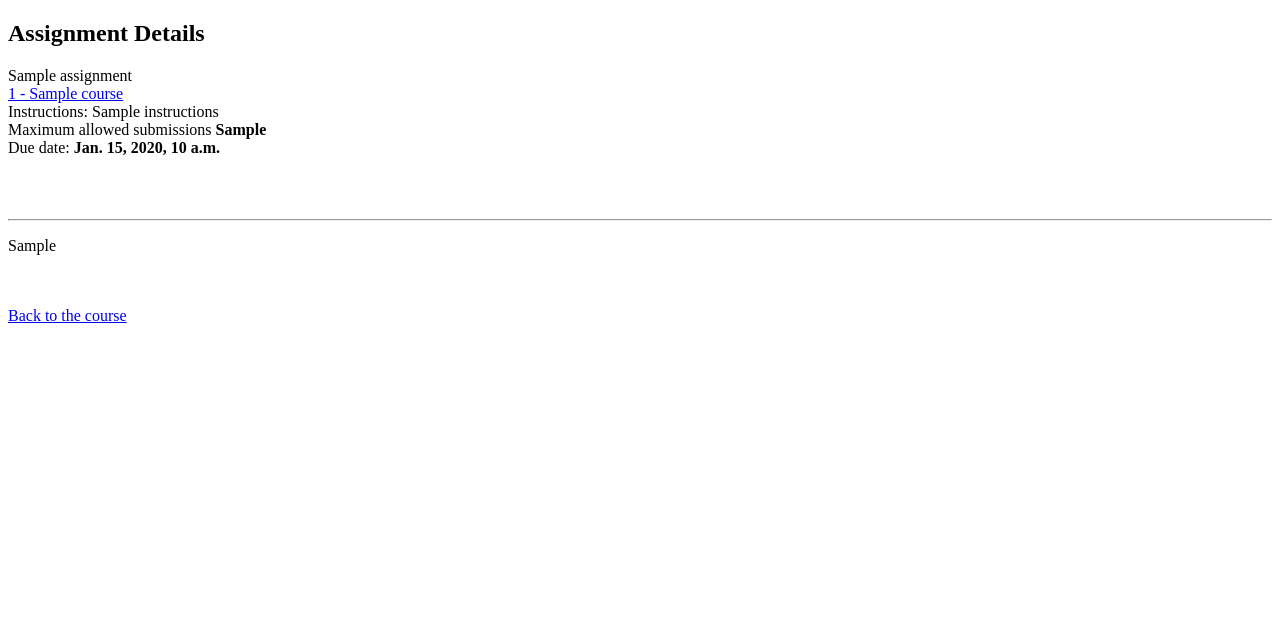
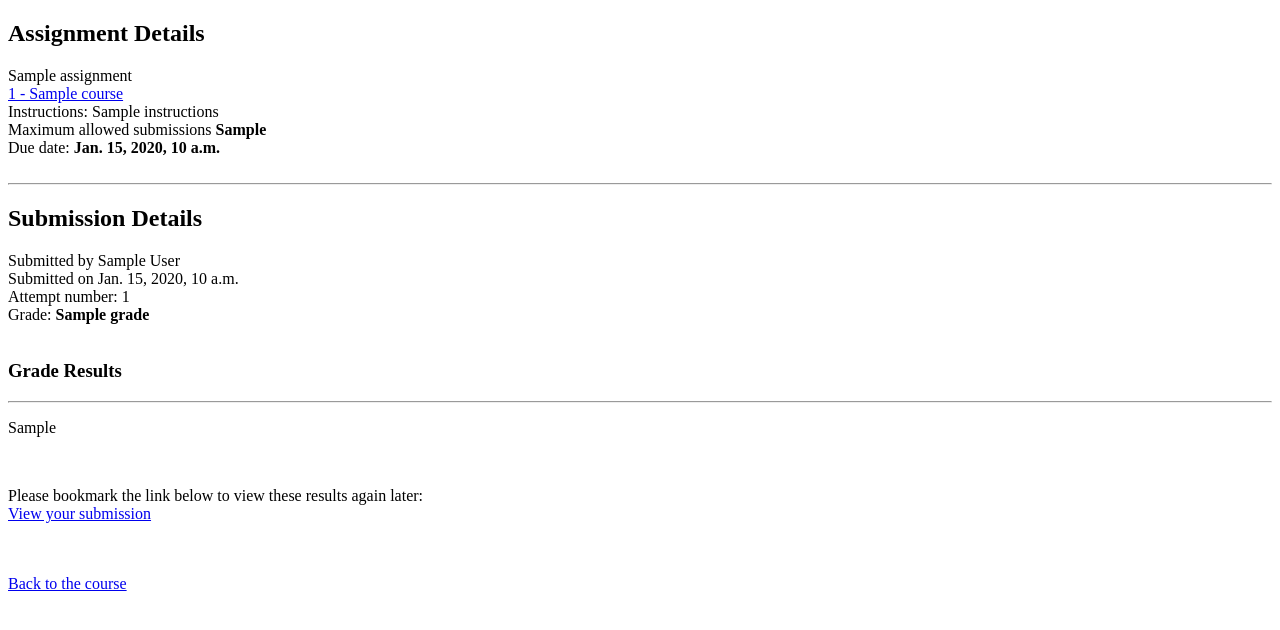
Before and after one commit to rossica/assignmentcollectorgrader, a Django app: template templates/collector/assignment.html in a window 1280 px wide. Shown: the top 630 px of the page. Run offline with Django 3.2, Linux system fonts and the light colour scheme; the template is opened without the code that fills it: most values are stand-ins (such as "Sample title", 1, 10 or a date in 2020).

Commit message:
Added view_submission. Tweaked templates to accommodate it. Made assignment.name unique together with assignment.course. No more duplicates.

```diff
--- a/collector/urls.py
+++ b/collector/urls.py
@@ -1,5 +1,5 @@
 from django.conf.urls.defaults import *
-from assignmentcollectorgrader.collector.views import *
+from assignmentcollectorgrader.collector.views import course_index, specific_term_course_index, view_course, view_assignment, view_submission, submit_assignment
 
 urlpatterns = patterns('',
     # Example:
@@ -9,5 +9,6 @@ urlpatterns = patterns('',
     (r'^(?P<year>\d{4})/(?P<term>(?i)(summer|spring|winter|fall))/$', specific_term_course_index),
     (r'^(?P<year>\d{4})/(?P<term>(?i)(summer|spring|winter|fall))/(?P<course_id>[A-Za-z]{1,4}\d{3}[A-Za-z]?)/$', view_course), #
     (r'^(?P<year>\d{4})/(?P<term>(?i)(summer|spring|winter|fall))/(?P<course_id>[A-Za-z]{1,4}\d{3}[A-Za-z]?)/(?P<assn_name>[A-Za-z][A-Za-z0-9_\-]*)/$', view_assignment),
+    (r'^(?P<year>\d{4})/(?P<term>(?i)(summer|spring|winter|fall))/(?P<course_id>[A-Za-z]{1,4}\d{3}[A-Za-z]?)/(?P<assn_name>[A-Za-z][A-Za-z0-9_\-]*)/submissions/(?P<sub_id>\d+)/$', view_submission),
     (r'^(?P<year>\d{4})/(?P<term>(?i)(summer|spring|winter|fall))/(?P<course_id>[A-Za-z]{1,4}\d{3}[A-Za-z]?)/(?P<assn_name>[A-Za-z][A-Za-z0-9_\-]*)/submit/$', submit_assignment),
 )
--- a/templates/collector/assignment.html
+++ b/templates/collector/assignment.html
@@ -3,7 +3,11 @@
 <html xmlns="http://www.w3.org/1999/xhtml">
 
     <head>
+    	{% if submission %}
+    		<title>{{submission.first_name|capfirst}} {{submission.last_name|capfirst}}&#39;s {{assignment.name}} Submission Details</title>
+    	{% else %}
     		<title>{{assignment.course.course_num}} {{assignment.name}} </title>
+    	{% endif%}
     </head>
 
     <body>
@@ -14,11 +18,11 @@
         Instructions: {{assignment.instructions}}<br>
         Maximum allowed submissions <b>{% if assignment.max_submissions == 0 %} unlimited {% else %} {{assignment.max_submissions}} {% endif %}</b><br>
         Due date: <b>{{assignment.due_date}}</b><br>
+    	<br>
 
+        {% if form %}
 	        <br>
 	        <br>
-        <br>
-        {% if form %}
 	        <h3>Assignment Submission Form </h3>
 	        <hr>
         	<form enctype="multipart/form-data" action="{% url collector.views.submit_assignment assignment.course.year assignment.course.term assignment.course.course_num assignment.name %}" method="post">
@@ -29,8 +33,24 @@
             	<input type="submit" value="Submit Assignment"/>
         	</form>
         {% endif %}
+        {% if submission %}
+        	<hr>
+        	<h2>Submission Details</h2>
+        	Submitted by {{submission.first_name}} {{submission.last_name}}<br>
+        	Submitted on {{submission.submission_time}}<br>
+        	Attempt number: {{submission.submission_number}}<br>
+        	Grade: <b>{{submission.grade}}</b><br>
+        	<br>
+        	<h3>Grade Results</h3>
+        {% endif %}
         <hr>
         <p>{{grader_output|linebreaks}}</p>
+        <br>
+        {% if submission %}
+        	<p>Please bookmark the link below to view these results again later:<br>
+        	<a href={% url collector.views.view_submission assignment.course.year assignment.course.term assignment.course.course_num assignment.name submission.id %}>View your submission</a>
+        	</p>
+        {% endif %}
         <br>
         <br>
         <a href={% url collector.views.view_course assignment.course.year assignment.course.term assignment.course.course_num %}>Back to the course</a>
```
Also changed, not shown: collector/models.py (+9 -0 lines), collector/views.py (+16 -3 lines), templates/collector/course.html (+9 -3 lines). Lines whose indentation alone changed are shown as unchanged.
